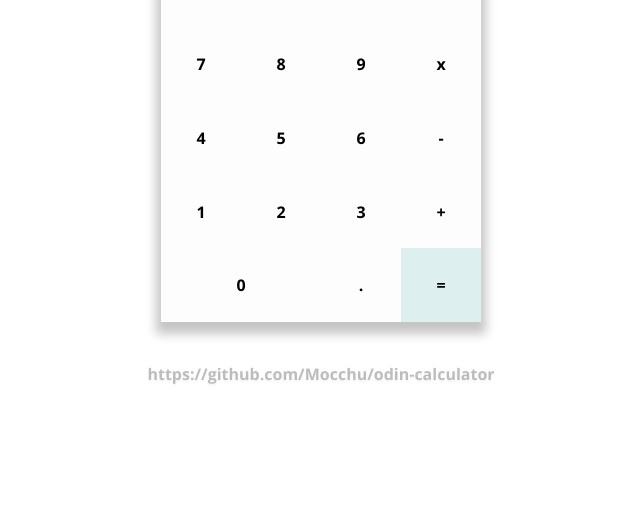
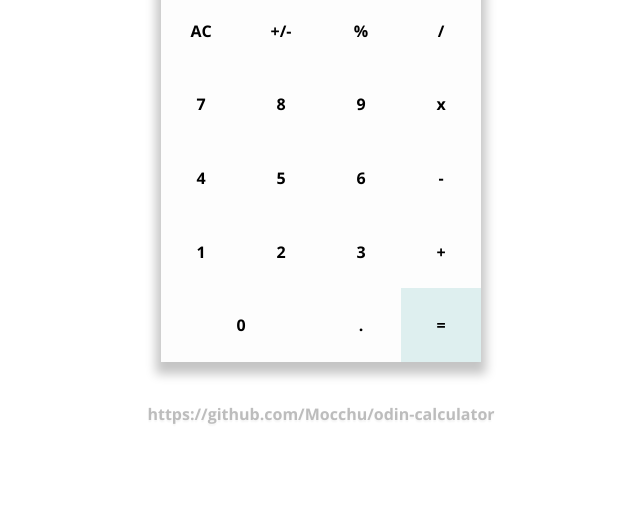
Before and after one commit to Mocchu/calculator, a plain HTML site: page index.html in a window 1280 px wide. Shown: the part 278-800 px from the top of the page, without its empty margins (319-959 px from the left). Drawn offline with nearby package versions, Linux system fonts and the light colour scheme.

Commit message:
Reposition calc lower

```diff
--- a/style.css
+++ b/style.css
@@ -82,7 +82,7 @@ a:visited {
 }
 
 body {
-	padding-top: 15vh;
+	padding-top: 20vh;
 	font-family: "Open Sans", sans-serif;
 	height: 100vh;
 	flex-direction: column;
```
